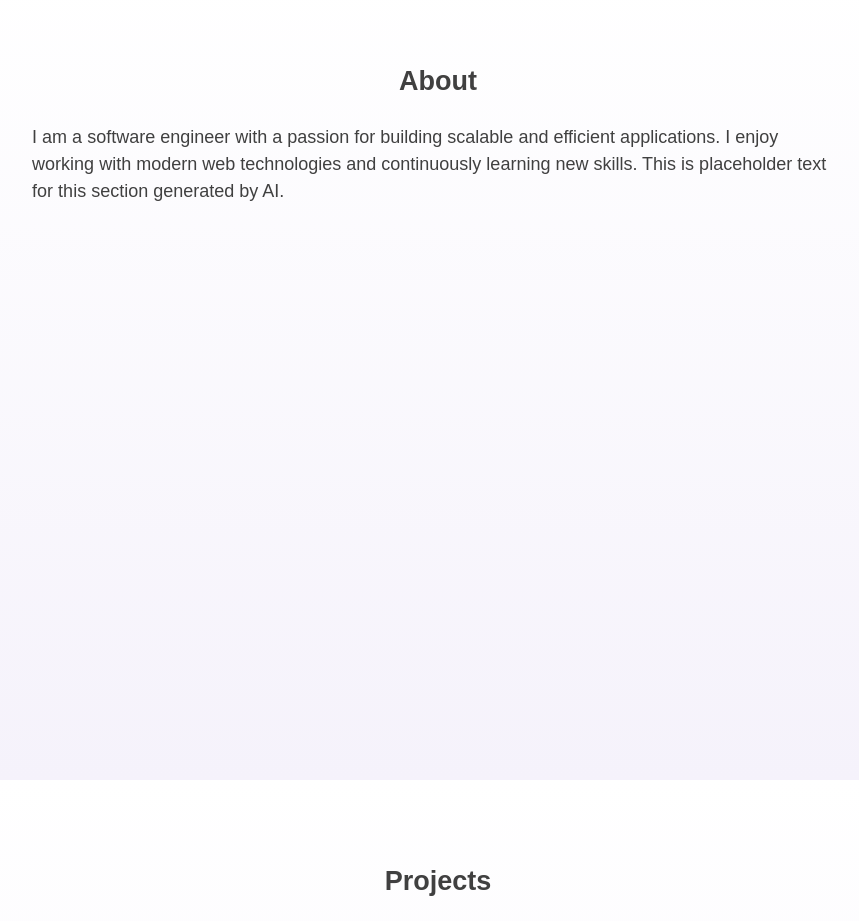
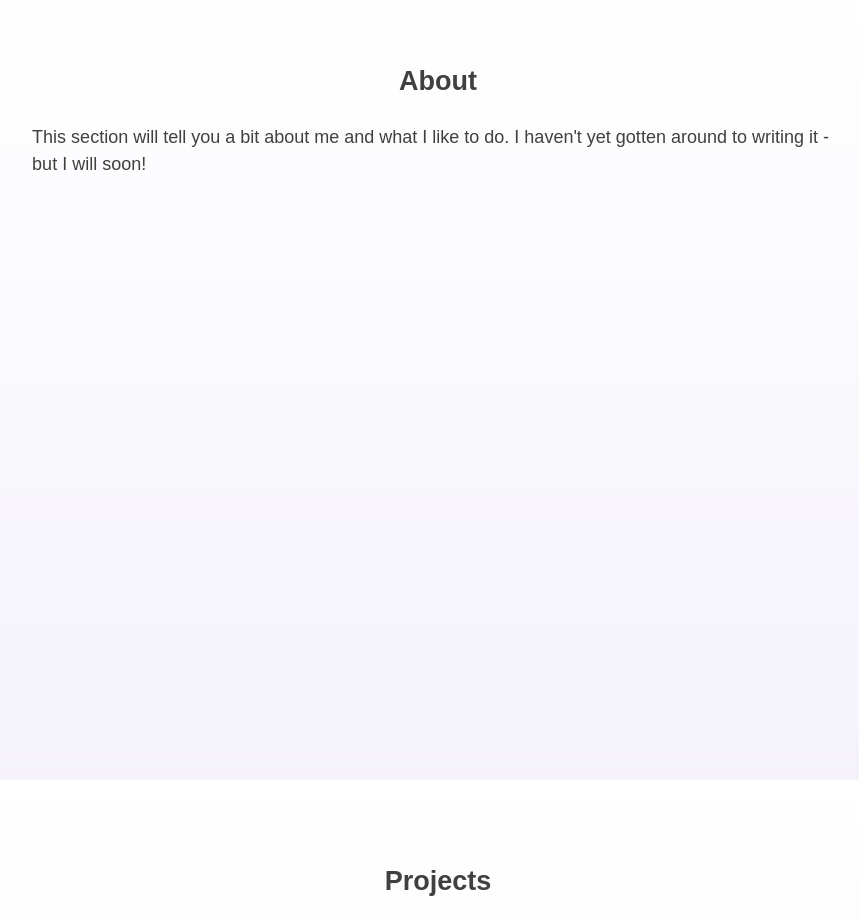
Before and after one commit to punit-shah/punitshah-dev-v2, a React (Vite) app: page / in a window 1280 px wide. Shown: the part 820-1741 px from the top of the page, without its empty margins (238-1097 px from the left). Built offline with nearby package versions, Linux system fonts and the light colour scheme; a web font is replaced by a local one.

Commit message:
Remove AI generated text from About section
(I just made this site public lol)

```diff
--- a/src/sections/About/About.tsx
+++ b/src/sections/About/About.tsx
@@ -3,10 +3,8 @@ import Section, { type CustomSectionProps } from '../../components/Section';
 const About = ({ ...props }: CustomSectionProps) => (
   <Section className="About" title="About" id="about" {...props}>
     <p>
-      I am a software engineer with a passion for building scalable and
-      efficient applications. I enjoy working with modern web technologies and
-      continuously learning new skills. This is placeholder text for this
-      section generated by AI.
+      This section will tell you a bit about me and what I like to do. I haven't
+      yet gotten around to writing it - but I will soon!
     </p>
   </Section>
 );
```
